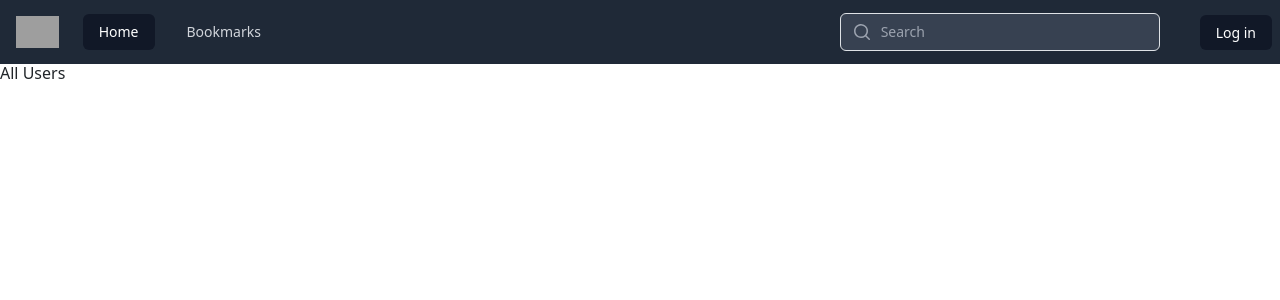
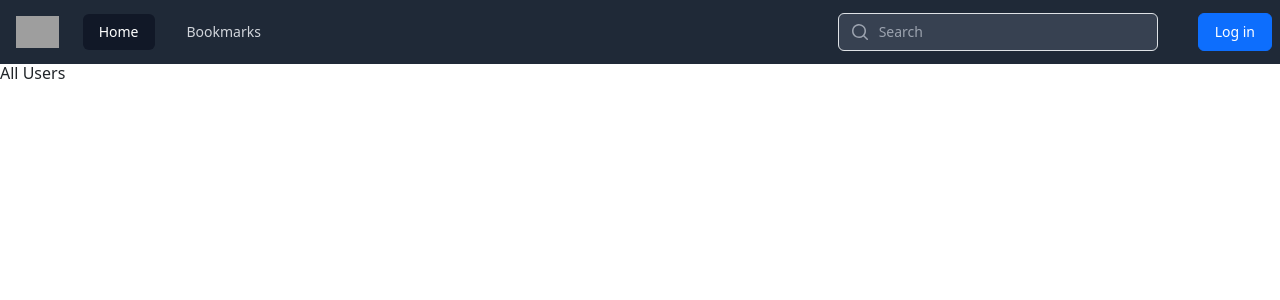
Before and after one commit to benong777/Broadkast, a Flask app: page /users in a window 1280 px wide. Shown: the top 300 px of the page. Run offline with Flask 2, Linux system fonts and the light colour scheme; some libraries are stand-ins or nearby versions; grey boxes are pictures that could not be loaded.

Commit message:
Minor: changed login btn to btn-primary

```diff
--- a/templates/navbar.html
+++ b/templates/navbar.html
@@ -79,7 +79,7 @@
                   </button>
                 </div>
              {% else %}
-                <a href="/login" class="rounded-md bg-gray-900 px-3 py-2 text-sm font-medium text-white">Log in</a>
+                <a href="/login" class="btn btn-primary rounded-md px-3 py-2 text-sm font-medium text-white">Log in</a>
              {% endif %}
 
              <!--
```
